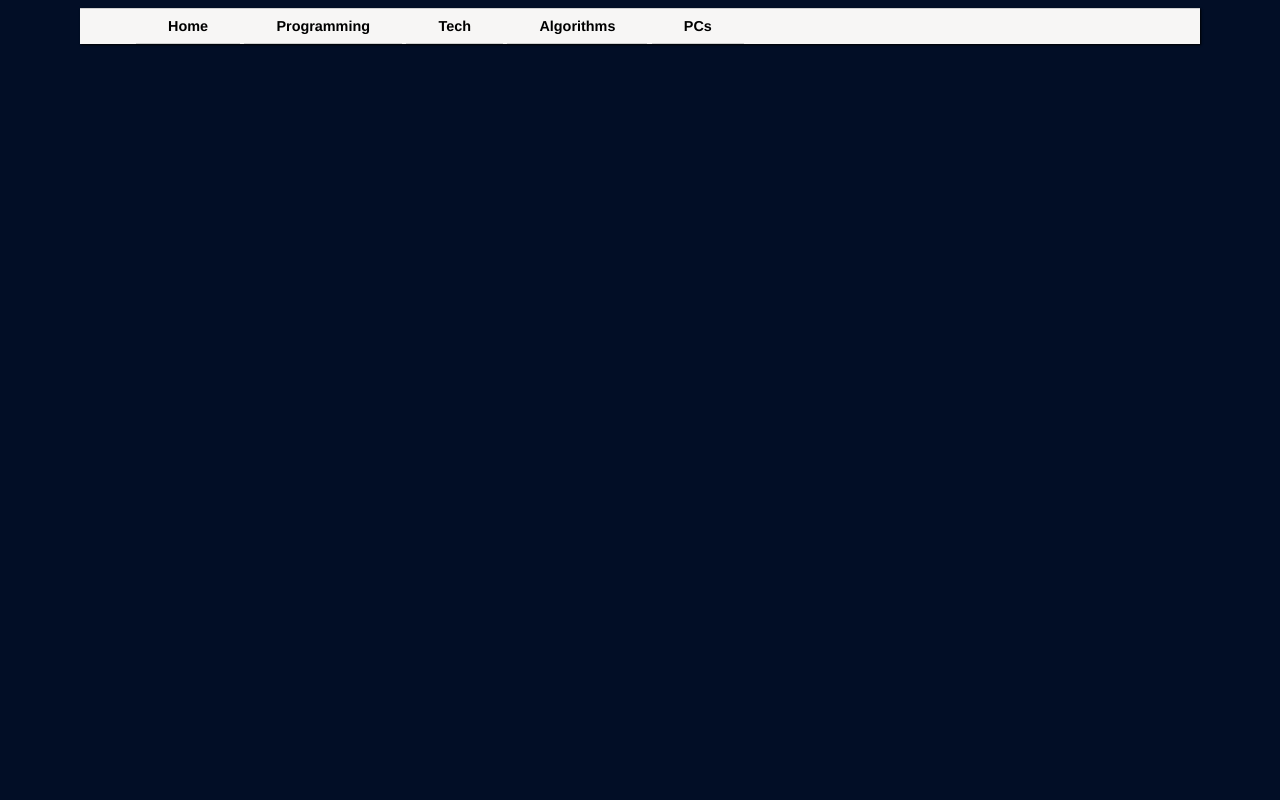
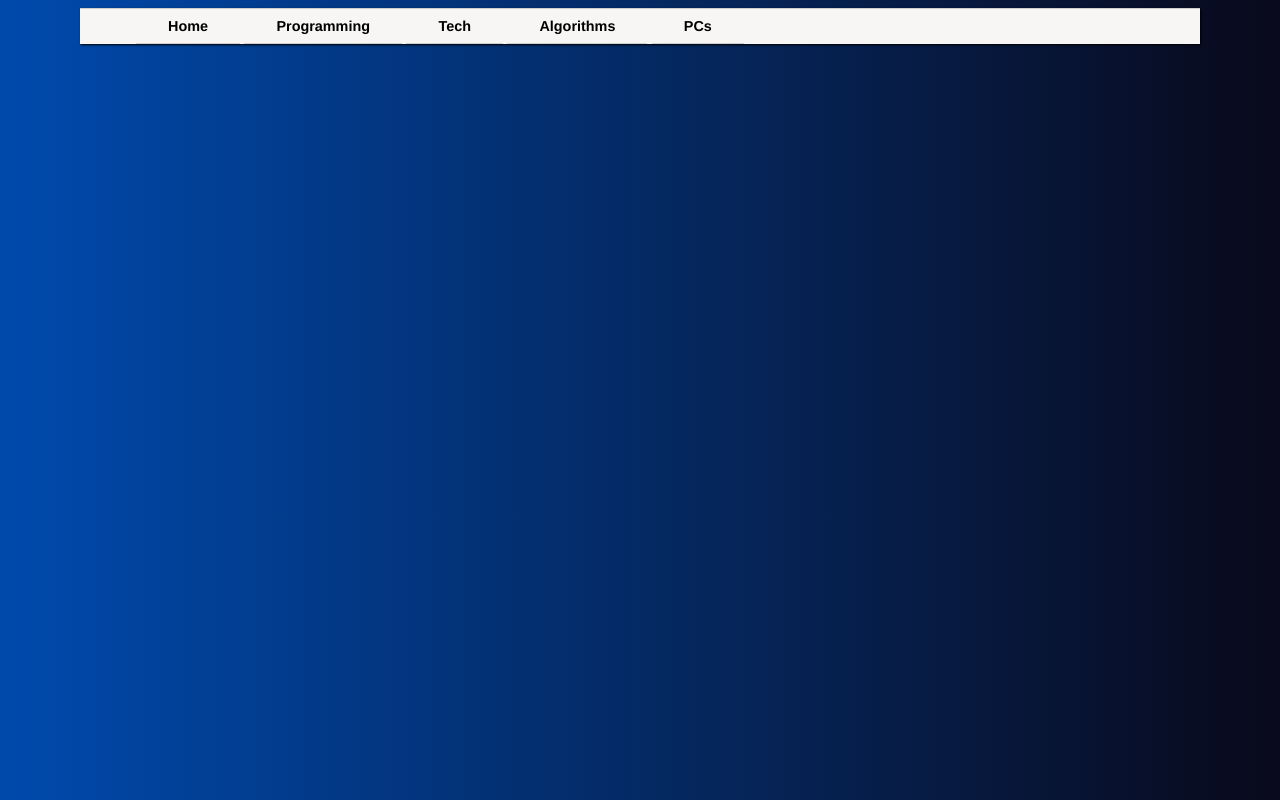
Before and after one commit to Petrosdevri/frontend-components, a plain HTML site: page Dropdown Menu/index.html in a window 1280 px wide. Drawn offline with nearby package versions, Linux system fonts and the light colour scheme; files that its build step writes are made by us from their sources.

Commit message:
Update background

```diff
--- a/Dropdown Menu/style.scss
+++ b/Dropdown Menu/style.scss
@@ -12,7 +12,7 @@ $border-grey: #CFCFCF;
 }
 
 body {
-    background: #020E26;
+    background: linear-gradient(90deg, #004aad 0%, #09091b 100%);
     height: 500px;
 
     .menu {
```
